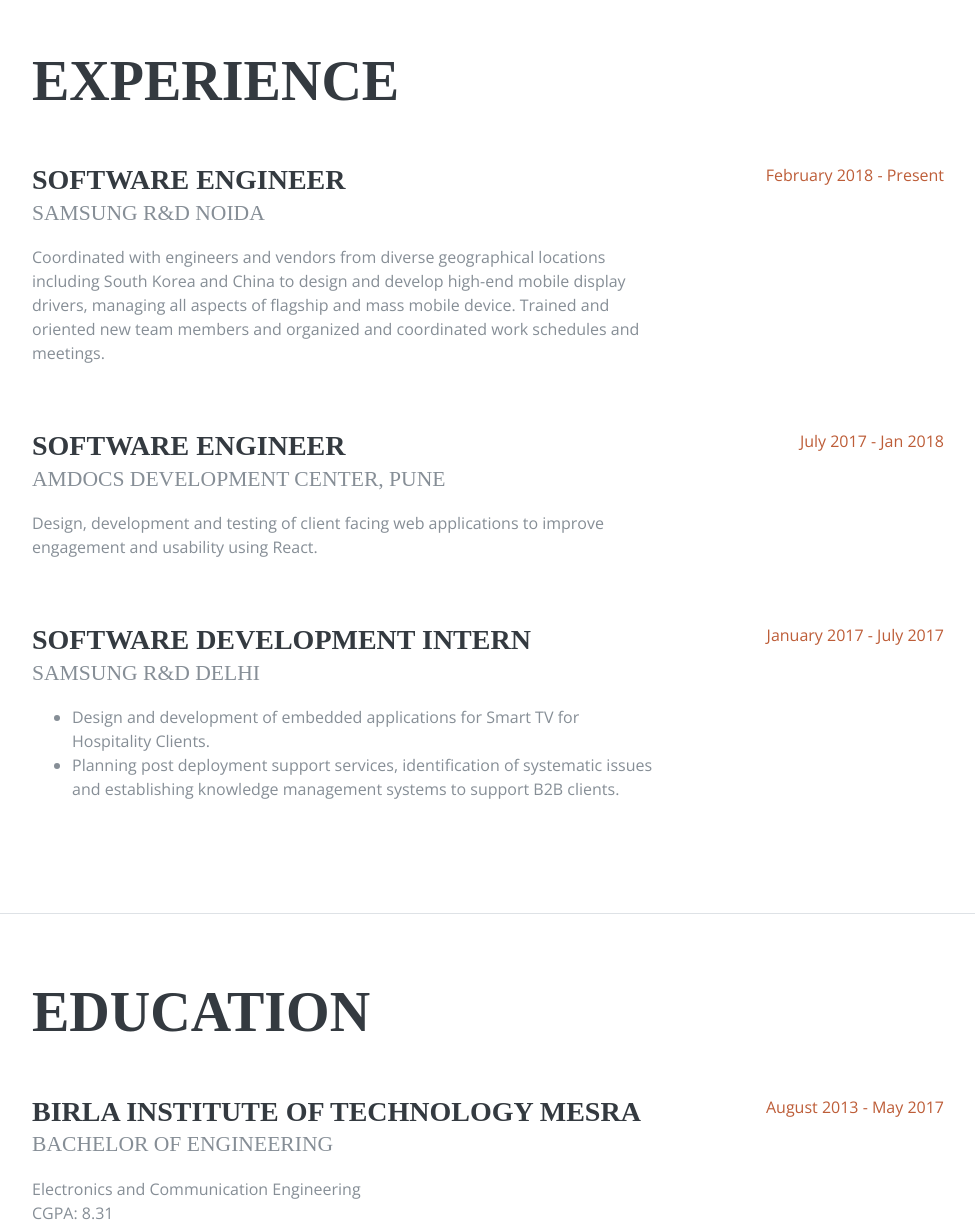
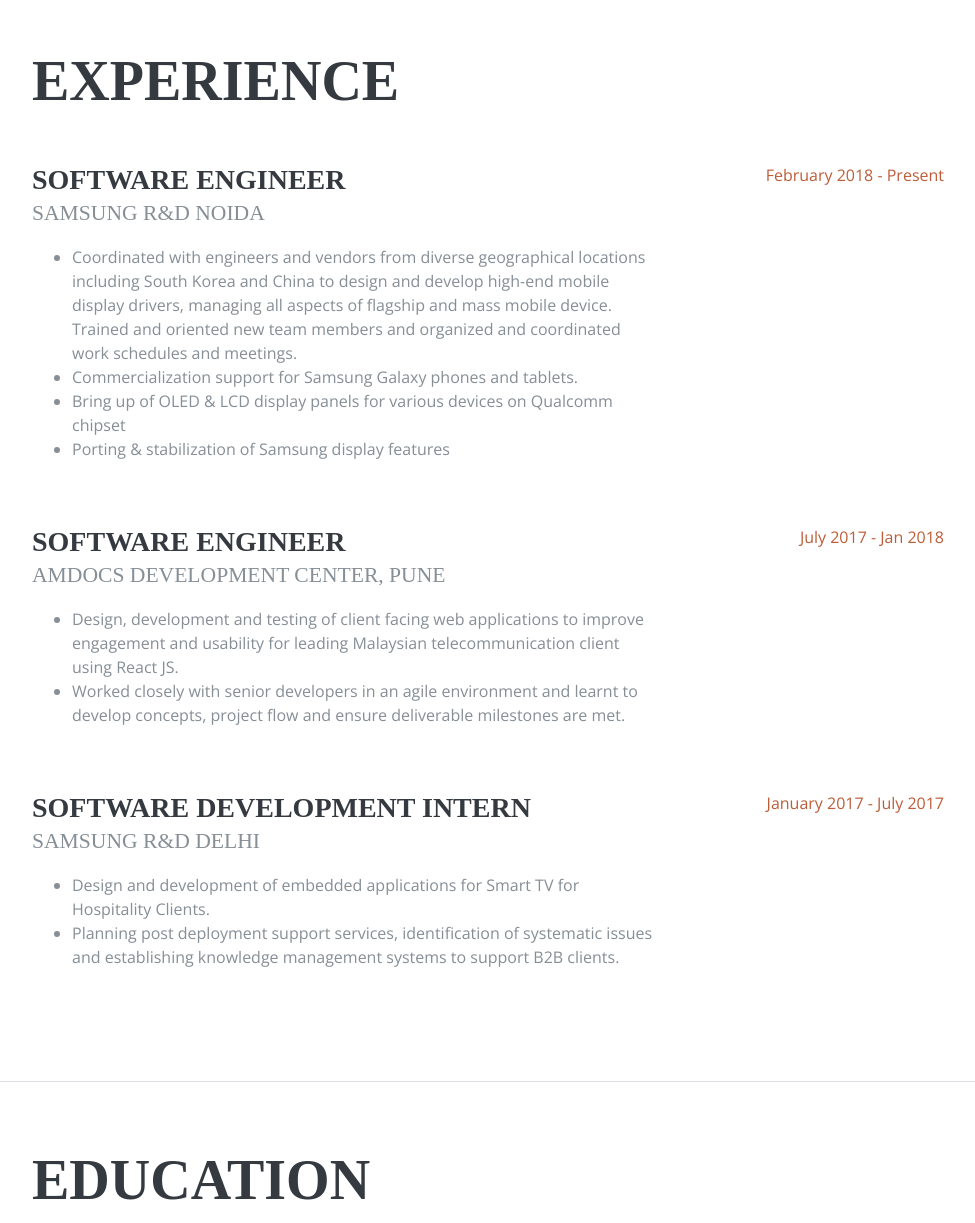
Before and after one commit to dheeraj-sn/my_website, a Django app: page / in a window 1280 px wide. Shown: the part 800-2023 px from the top of the page, without its empty margins (288-1263 px from the left). Run offline with Django 3.2, Linux system fonts and the light colour scheme; some libraries are stand-ins or nearby versions; some web fonts are replaced.

Commit message:
Update Work Experience

```diff
--- a/resume/templates/resume/index.html
+++ b/resume/templates/resume/index.html
@@ -120,7 +120,13 @@
             <div class="resume-content mr-auto">
               <h3 class="mb-0">Software Engineer</h3>
               <div class="subheading mb-3">SAMSUNG R&D Noida</div>
-              <p>Coordinated with engineers and vendors from diverse geographical locations including South Korea and China to design and develop high-end mobile display drivers, managing all aspects of flagship and mass mobile device. Trained and oriented new team members and organized and coordinated work schedules and meetings. </p>
+		    <ul>
+  			<li><i class="glyphicon glyphicon-chevron-right"></i>Coordinated with engineers and vendors from diverse geographical locations including South Korea and China to design and develop high-end mobile display drivers, managing all aspects of flagship and mass mobile device. Trained and oriented new team members and organized and coordinated work schedules and meetings.</li>
+  			<li><i class="glyphicon glyphicon-chevron-right"></i>Commercialization support for Samsung Galaxy phones and tablets.</li>
+  			<li><i class="glyphicon glyphicon-chevron-right"></i>Bring up of OLED & LCD display panels for various devices on Qualcomm chipset</li>
+			<li><i class="glyphicon glyphicon-chevron-right"></i>Porting & stabilization of Samsung display features</li>
+		    </ul>
+
             </div>
             <div class="resume-date text-md-right">
               <span class="text-primary">February 2018 - Present</span>
@@ -131,7 +137,10 @@
             <div class="resume-content mr-auto">
               <h3 class="mb-0">Software Engineer</h3>
               <div class="subheading mb-3">AMDOCS Development Center, Pune</div>
-              <p>Design, development and testing of client facing web applications to improve engagement and usability using React.</p>
+              <ul>
+		    <li><i class="glyphicon glyphicon-chevron-right"></i>Design, development and testing of client facing web applications to improve engagement and usability for leading Malaysian telecommunication client using React JS.</li>
+		    <li><i class="glyphicon glyphicon-chevron-right"></i>Worked closely with senior developers in an agile environment and learnt to develop concepts, project flow and ensure deliverable milestones are met.
+</li>
             </div>
             <div class="resume-date text-md-right">
               <span class="text-primary">July 2017 - Jan 2018</span>
```
